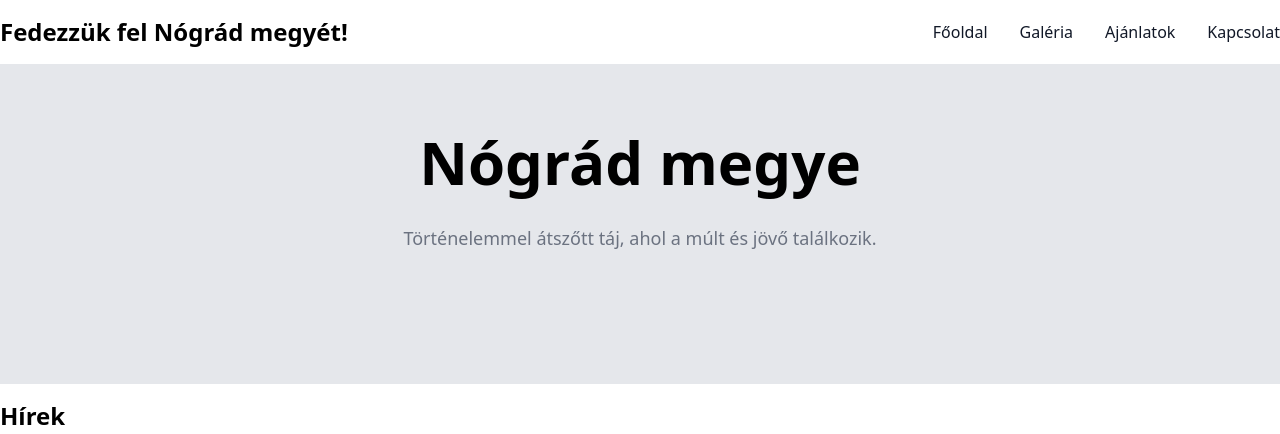
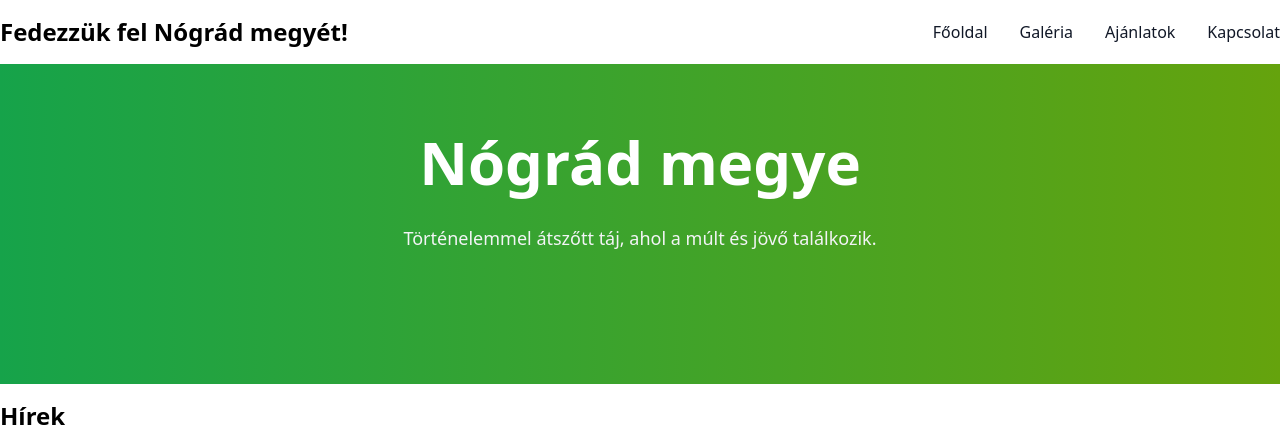
Before and after one commit to dbejo/nograd-megye, a React (Vite) app: page / in a window 1280 px wide. Shown: the top 434 px of the page. Built offline with nearby package versions, Linux system fonts and the light colour scheme.

Commit message:
Add gradient

```diff
--- a/src/pages/Home.tsx
+++ b/src/pages/Home.tsx
@@ -38,9 +38,9 @@ export default function Home() {
   ];
   return (
     <main>
-      <div className="mb-4 flex h-96 w-full flex-col items-center justify-center bg-gray-200">
+      <div className="mb-4 flex h-96 w-full flex-col items-center justify-center bg-gradient-to-r from-green-600 to-lime-600 text-white">
         <h1 className="mb-8 text-6xl font-extrabold">Nógrád megye</h1>
-        <p className="text-lg text-gray-500">
+        <p className="text-lg text-gray-100">
           Történelemmel átszőtt táj, ahol a múlt és jövő találkozik.
         </p>
       </div>
```
